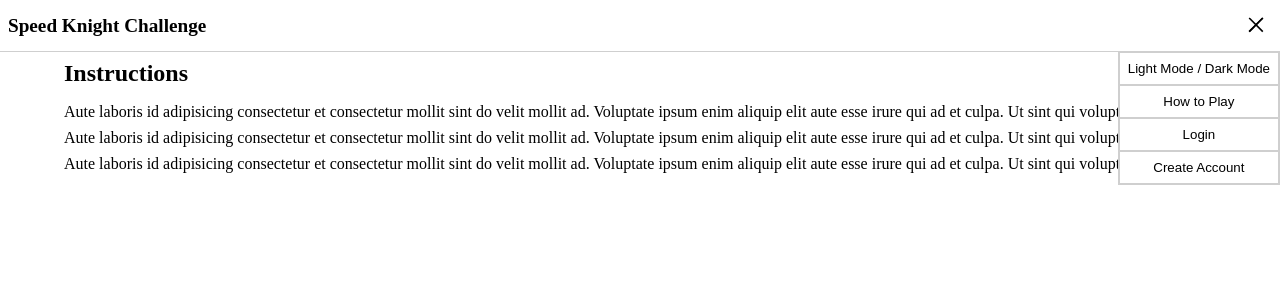
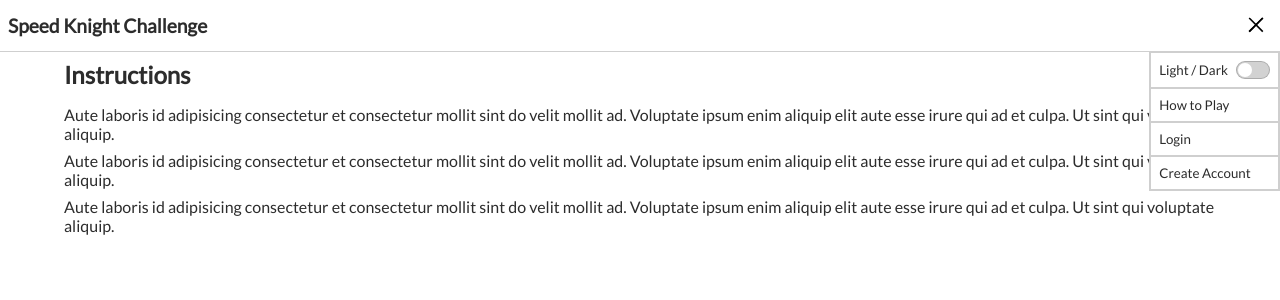
Before and after one commit to JamesDeChavez/SpeedKnight, a React (Vite) app: page /instructions in a window 1280 px wide. Both pictures are taken after a click on the button "Navbar Button". Shown: the top 300 px of the page. Built offline with nearby package versions, Linux system fonts and the light colour scheme.

Commit message:
fixed react router and started adding dark mode

```diff
--- a/index.html
+++ b/index.html
@@ -4,6 +4,9 @@
     <meta charset="UTF-8" />
     <meta name="viewport" content="width=device-width, initial-scale=1.0" />
     <title>Speed Knight</title>
+    <link rel="preconnect" href="https://fonts.googleapis.com">
+    <link rel="preconnect" href="https://fonts.gstatic.com" crossorigin>
+    <link href="https://fonts.googleapis.com/css2?family=Lato&display=swap" rel="stylesheet">
   </head>
   <body>
     <div id="root"></div>
--- a/src/App.css
+++ b/src/App.css
@@ -8,9 +8,19 @@ a {
     cursor: pointer;
 }
 
+h1, h2, p, input, button, a {
+    font-family: 'Lato', sans-serif;
+    color: #2c2c2c;
+}
+
 .App {
     display: grid;
     grid-template-rows: auto 1fr;
     min-height: 100vh;
     overflow: hidden;
+    background-color: #FFFFFF;
 }
+
+.App_dark {
+    background-color: #2c2c2c;
+}
--- a/src/App.tsx
+++ b/src/App.tsx
@@ -1,30 +1,34 @@
-import { useRef } from 'react'
-import Navbar from './components/Navbar'
+import { useRef, useState } from 'react'
 import Game from './pages/Game'
 import { createBrowserRouter, RouterProvider } from 'react-router-dom'
 import Login from './pages/Login'
 import Register from './pages/Register'
+import Instructions from './pages/Instructions'
 import './App.css'
-import Instructions from './pages/Instructions'
-
-
+import GlobalContext from './utils/GlobalContext'
+import classNames from 'classnames'
+import NavbarWrapper from './components/NavbarWrapper'
 
 function App() {
+  const [darkMode, setDarkMode] = useState(false)
   const root = useRef(null)
 
   const router = createBrowserRouter([
+    { path: '/', element: <NavbarWrapper />, children: [
       { path: '/', element: <Game root={root} /> },
       { path: '/login', element: <Login /> },
       { path: '/register', element: <Register /> },
       { path: '/instructions', element: <Instructions /> },
+    ] }
   ])
 
   const className = 'App'
   return (
-    <div className={className} ref={root}>
-      <Navbar />
+    <GlobalContext.Provider value={{ darkMode, setDarkMode }}>
+      <div className={classNames(className, darkMode && className + '_dark')} ref={root}>
         <RouterProvider router={router} />
       </div>
+    </GlobalContext.Provider>
   )
 }
 
--- /dev/null
+++ b/src/components/LightModeToggle/index.tsx
@@ -0,0 +1,22 @@
+import { useContext } from 'react'
+import './styles.css'
+import GlobalContext from '../../utils/GlobalContext'
+import classNames from 'classnames'
+
+const LightModeToggle = () => {
+    const { darkMode,setDarkMode } = useContext(GlobalContext)
+
+    const handleClick = (e: React.MouseEvent<HTMLInputElement, MouseEvent>) => {
+        setDarkMode(e.currentTarget.checked)
+    }
+
+    const className = 'LightModeToggle'
+    return (
+        <div className={classNames(className, darkMode && className + '_darkMode')}>
+            <input className={`${className}_input`} type="checkbox" id="toggle" onClick={handleClick} />
+            <label className={`${className}_label`} htmlFor="toggle" ></label>
+        </div>
+    )
+}
+
+export default LightModeToggle
--- /dev/null
+++ b/src/components/LightModeToggle/styles.css
@@ -0,0 +1,39 @@
+.LightModeToggle {
+    display: flex;
+    align-items: center;
+    justify-content: center;
+}
+
+.LightModeToggle_label {
+    background-color: #d2d2d2;
+    width: 2rem;
+    height: 1rem;
+    border: solid 1px #00000030;
+    border-radius: 2rem;
+    cursor: pointer;
+    position: relative;
+    transition: 0.2s;
+}
+
+.LightModeToggle_label::before {
+    position: absolute;
+    left: 0;
+    top: 0;
+    content: "";
+    background-color: #FFFFFF;
+    width: 0.9rem;
+    height: 0.9rem;
+    border-radius: 2rem;
+    margin: 0.05rem;
+    transition: 0.2s;
+}
+.LightModeToggle_input {
+    display: none;
+}
+.LightModeToggle_input:checked + .LightModeToggle_label::before{
+    transform: translate(1rem);
+}
+
+.LightModeToggle_darkMode > .LightModeToggle_label::before {
+    background-color: #769656;
+}
--- a/src/components/Navbar/index.tsx
+++ b/src/components/Navbar/index.tsx
@@ -1,8 +1,13 @@
-import { useState, useRef, useLayoutEffect } from 'react'
+import { useState, useRef, useLayoutEffect, useContext } from 'react'
 import { gsap } from 'gsap'
+import LightModeToggle from '../LightModeToggle'
+import classNames from 'classnames'
+import GlobalContext from '../../utils/GlobalContext'
+import { NavLink } from 'react-router-dom'
 import './styles.css'
 
 const Navbar = () => {
+    const { darkMode } = useContext(GlobalContext)
     const [navVisible, setNavVisible] = useState(false)
     const lineOne = useRef(null)
     const lineTwo = useRef(null)
@@ -69,11 +74,18 @@ const Navbar = () => {
         setNavVisible(prevState => !prevState)
     }
 
+    const handleLinkClick = (e: React.MouseEvent<HTMLAnchorElement, MouseEvent>) => {
+        if (navVisible && clickTimeline.current) {
+            clickTimeline.current.reverse()
+        }
+        setNavVisible(false)
+    }
+
     const className = 'Navbar'
     return (
-        <div className={className} ref={root}>
+        <div className={classNames(className, darkMode && className + '_darkMode')} ref={root}>
             <h1 className={`${className}_title`}>
-                <a href="/">Speed Knight Challenge</a>
+                <NavLink to="/" onClick={handleLinkClick} >Speed Knight Challenge</NavLink>
             </h1>
             <button
                 className={`${className}_hamburgerContainer`}
@@ -103,16 +115,16 @@ const Navbar = () => {
             </button>
             <div className={`${className}_navButtonsContainer`} style={{display: navVisible ? 'grid' : 'none'}}>
                 <button className={`${className}_navButton`}>
-                    Light Mode / Dark Mode
+                    Light / Dark <LightModeToggle />
                 </button>
                 <button className={`${className}_navButton`}>
-                    <a href="/instructions">How to Play</a>
+                    <NavLink to="/instructions" onClick={handleLinkClick} >How to Play</NavLink>
                 </button>
                 <button className={`${className}_navButton`}>
-                    <a href="/login">Login</a>
+                    <NavLink to="/login" onClick={handleLinkClick} >Login</NavLink>
                 </button>
                 <button className={`${className}_navButton`}>
-                    <a href="/register">Create Account</a>
+                    <NavLink to="/register" onClick={handleLinkClick} >Create Account</NavLink>
                 </button>
             </div>
         </div>
--- a/src/components/Navbar/styles.css
+++ b/src/components/Navbar/styles.css
@@ -40,8 +40,25 @@
     background: none;
     border: solid 1px #00000030;
     padding: 0.5rem;
+    display: flex;
+    align-items: center;
+    gap: 0.5rem;
 }
 
 .Navbar_navButton:hover {
     cursor: pointer;
 }
+
+.Navbar_darkMode > h1 > a,
+.Navbar_darkMode > div > button,
+.Navbar_darkMode > div > button > a {
+    color: #FFFFFF;
+}
+
+.Navbar_darkMode > .Navbar_navButtonsContainer {
+    background-color: #2d2d2d;
+}
+
+.Navbar_darkMode > button > svg > rect {
+    fill: #FFFFFF;
+}
--- /dev/null
+++ b/src/components/NavbarWrapper/index.tsx
@@ -0,0 +1,13 @@
+import { Outlet } from "react-router-dom"
+import Navbar from "../Navbar"
+
+const NavbarWrapper = () => {
+    return (
+      <>
+        <Navbar />
+        <Outlet />
+      </>
+    )
+}
+
+export default NavbarWrapper
--- a/src/components/Space/index.tsx
+++ b/src/components/Space/index.tsx
@@ -1,3 +1,4 @@
+import { useContext } from 'react'
 import KnightSVG from "../Knight/KnightSVG"
 import PawnSVG from "../Pawn/PawnSVG"
 import { BoardSpace } from "../../utils/interfaces"
@@ -6,6 +7,7 @@ import classNames from 'classnames'
 import placeAudio from '../../assets/piece-placement.mp3'
 import captureAudio from '../../assets/piece-capture.mp3'
 import './styles.css'
+import GlobalContext from '../../utils/GlobalContext'
 
 interface Props {
     space: BoardSpace,
@@ -21,6 +23,7 @@ interface Props {
 }
 
 const Space: React.FC<Props> = ({ space, row, col, board, setBoard, knightPosition, setKnightPosition, validMoves, setValidMoves, setScore }) => {
+    const { darkMode } = useContext(GlobalContext)
 
     const handleClick = (e: React.MouseEvent<HTMLDivElement, MouseEvent>) => {
         e.preventDefault()
@@ -67,7 +70,9 @@ const Space: React.FC<Props> = ({ space, row, col, board, setBoard, knightPositi
             })}
             id={`Row_${row}-Col_${col}`}
             style={{
-                backgroundColor: space.validMove ? '#cb3535' : space.backgroundColor,
+                backgroundColor: space.validMove ? '#cb3535'
+                    : (darkMode && space.backgroundColor === '#b58863') ? '#769656'
+                    : space.backgroundColor
             }}
             onClick={handleClick}
         >
--- a/src/pages/Game/index.tsx
+++ b/src/pages/Game/index.tsx
@@ -1,13 +1,16 @@
-import React, { useState, useRef, useEffect, useLayoutEffect } from 'react'
+import React, { useState, useRef, useEffect, useLayoutEffect, useContext } from 'react'
 import Board from '../../components/Board'
 import './styles.css'
 import { gsap } from 'gsap'
+import GlobalContext from '../../utils/GlobalContext'
+import classNames from 'classnames'
 
 interface Props {
     root: React.MutableRefObject<null>
 }
 
 const Game: React.FC<Props> = ({ root }) => {
+    const { darkMode } = useContext(GlobalContext)
     const [gameActive, setGameActive] = useState(false)
     const [score, setScore] = useState(0)
     const [time, setTime] = useState(60)
@@ -53,7 +56,7 @@ const Game: React.FC<Props> = ({ root }) => {
 
     const className = 'Game'
     return (
-        <div className={className}>
+        <div className={classNames(className, darkMode && className + '_darkMode')}>
             <div className={`${className}_scoreTimeContainer`}>
                 <p className={`${className}_score`}>{`Score: ${score}`}</p>
                 <p className={`${className}_time`}>{`Time: ${time}`}</p>
--- a/src/pages/Game/styles.css
+++ b/src/pages/Game/styles.css
@@ -20,3 +20,7 @@
     width: 100%;
     padding: 0.5rem;
 }
+
+.Game_darkMode > div > p {
+    color: #FFFFFF;
+}
--- /dev/null
+++ b/src/utils/GlobalContext.ts
@@ -0,0 +1,11 @@
+import React from 'react'
+
+const GlobalContext = React.createContext<{
+    darkMode: boolean,
+    setDarkMode: React.Dispatch<React.SetStateAction<boolean>>
+}>({
+    darkMode: true,
+    setDarkMode: () => null,
+})
+
+export default GlobalContext
```
Lines whose indentation alone changed are shown as unchanged.
